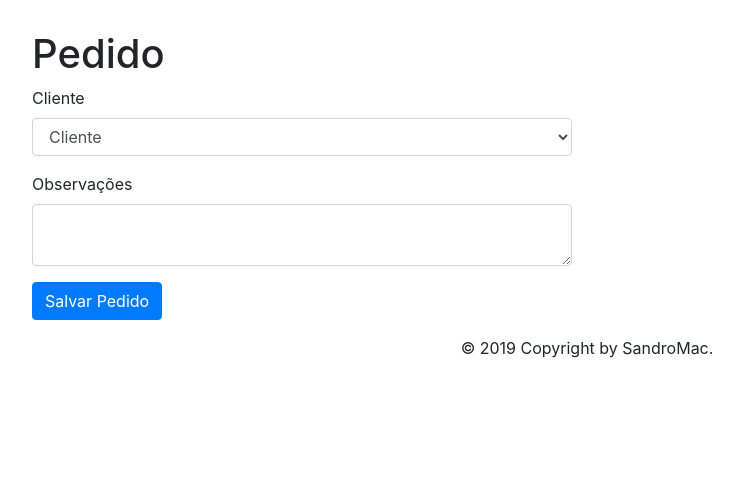
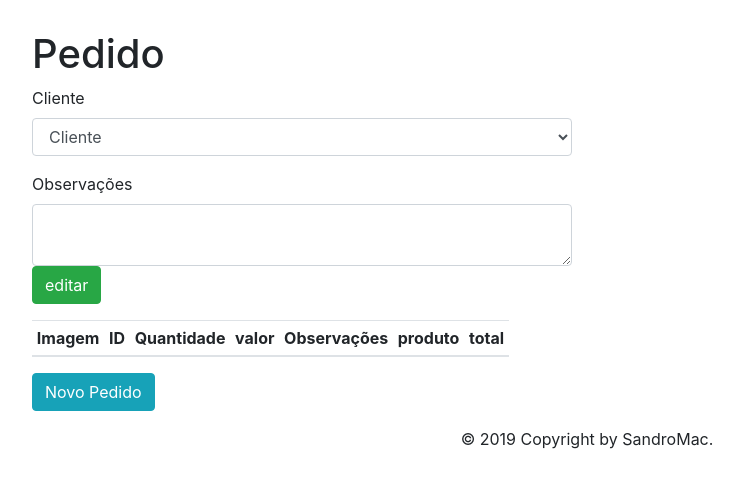
Before and after one commit to SandroVingla/webPythonProjetoEstudo2019_02, a Flask app: page /pedido/novoPedido in a window 1280 px wide. Shown: the part 56-544 px from the top of the page, without its empty margins (53-796 px from the left). Run offline with Flask 2, Linux system fonts and the light colour scheme; the visitor is signed in with stand-in values (Sample User, id 1); lists and menus that the app fills with data are empty; some libraries are stand-ins or nearby versions.

Commit message:
subindo pedidos produtos

```diff
--- a/mod_pedido/pedido.py
+++ b/mod_pedido/pedido.py
@@ -1,7 +1,9 @@
-from flask import current_app, Blueprint, render_template, request, url_for, redirect
+from flask import current_app, Blueprint, render_template, request, url_for, redirect, jsonify
 from mod_login.login import validaSessao
 from models.clienteBD import Cliente
 from models.pedidoDB import Pedido
+from models.pedidos_produtosBD import pedidos_produtos
+from models.produtoDB import Produto
 
 pedidoBP = Blueprint('pedido', __name__, url_prefix='/pedido', template_folder='templates/')
 
@@ -23,10 +25,75 @@ def formPedido():
 
         if pedido.id != None:
             return redirect(url_for('pedido.formEditarPedido', id = pedido.id))
-    return render_template('/formPedido.html', pagina = 'adicionar', clientes = clientes ), 200
+    return render_template('/formPedido.html', pagina = 'adicionar', clientes = clientes), 200
 
 @pedidoBP.route('/editarPedido/<int:id>', methods=['get', 'post'])
 @validaSessao
 def formEditarPedido(id):
+    pedido = Pedido()
+    cliente = Cliente()
+    clientes = cliente.selectAll()
+    result = pedido.get(id)
 
-    return render_template('/formPedido.html', pagina = 'editar'), 200
+    Prod = Produto()
+    tdProdutos = Prod.selectALL()
+
+    prpd = pedidos_produtos()
+    produtos = prpd.getByPedidosId(id)
+
+
+
+    return render_template('/formPedido.html', pagina = 'editar', pedido=pedido, produtos=produtos, tdProdutos = tdProdutos, clientes = clientes), 200
+
+
+@pedidoBP.route('/selecionaProdutoAjax/<int:id>', methods=['get', 'post'])
+@validaSessao
+def selecionaProdutoAjax(id):
+    Prod = Produto()
+    Prod.selectProd(id)
+    return jsonify({'valor':str(Prod.valor)})
+
+
+@pedidoBP.route('/adicionarPedidoProduto/<int:id>', methods=['get', 'post'])
+@validaSessao
+def adicionarPedidoProduto(id):
+
+    if 'editPedido' in request.form:
+        ped = Pedido(request.form['observacoes'], request.form['id_cliente'])
+        ped.id=id
+        ped.update()
+
+
+    if 'editProdutoDB' in request.form:
+        print('fdsdgfdgdf')
+        salvar = pedidos_produtos(
+            id,
+            request.form['id_produto'],
+            request.form['quantidade'],
+            request.form['valor'],
+            request.form['observacao']
+        )
+
+
+        salvar.insert()
+
+    return redirect(url_for('pedido.formEditarPedido', id=id))
+    #return render_template('/formPedido.html', pagina = 'editar', ped = ped, cliente=cliente), 200
+
+@pedidoBP.route('/editProduto/<int:id>', methods=['get', 'post'])
+@validaSessao
+def editProduto(id):
+
+    if 'formEditProduto' in request.form:
+        print('hfjdfhjdf')
+        prod = pedidos_produtos(
+            request.form['quantidade'],
+            request.form['valor'],
+            request.form['observacao']
+        )
+        request.form['quantidade'] = pedido.quantidade
+
+        prod.update()
+
+
+    return redirect(url_for('pedido.formEditarPedido', id=id))
--- a/mod_pedido/templates/formPedido.html
+++ b/mod_pedido/templates/formPedido.html
@@ -4,17 +4,30 @@
 
 {% block content %}
 <h1>Pedido</h1>
-<form method="POST" action="{{url_for('pedido.formPedido')}}">
+{% if pagina == 'editar' %}
+<form method="POST" action="{{url_for('pedido.adicionarPedidoProduto', id = pedido.id)}}">
+    {% else %}
+    <form method="POST" action="{{url_for('pedido.formPedido')}}">
+        {% endif %}
+
 
 
     <div class="row">
         <div class="col col-6">
             <div class="form-group">
                 <label for="observacoes">Cliente</label>
+
                 <select name="id_cliente" class="form-control">
                     <option value="">Cliente</option>
                     {% for cliente in clientes %}
-                    <option value="{{cliente[0]}}">{{cliente[1]}}</option>
+
+                    {% if pagina == 'editar' %}
+
+                    <option {{ 'selected' if pedido.clientes_id|string == cliente[0]|string else '' }} value="{{cliente[0]}}">{{cliente[1]}}</option>
+                    {% else %}
+                    <option  value="{{cliente[0]}}">{{cliente[1]}}</option>
+
+                    {% endif %}
                     {% endfor %}
                 </select>
             </div>
@@ -24,36 +37,44 @@
         <div class="col col-6">
             <div class="form-group">
                 <label for="observacoes">Observações</label>
-                <textarea class="form-control" name="observacoes" id="observacoes" rows="2"></textarea>
+                {% if pagina == 'editar' %}
+                <textarea class="form-control" name="observacoes" id="observacoes" rows="2" value="">{{pedido.observacao}}</textarea>
+                {% else %}
+                <textarea class="form-control" name="observacoes" id="observacoes" rows="2" value=""></textarea>
+                {% endif %}
+
+                <button type='submit' name='editPedido' id='editPedido' class='btn btn-success'><i
+                    class='fas fa-save'></i> editar</button>
+
             </div>
         </div>
     </div>
     {% if pagina == 'editar' %}
-    <hr>
+    <input type="hidden" name="id_pedido" value="{{pedido.id}}">
 
     <div class="row">
         <div class="col col-3">
             <div class="form-group">
                 <label for="produto">Produto</label>
-                <input id="produto" type="text" class="form-control">
+                <select name="id_produto" id="produto"  class="form-control">
+                    <option value="">selecione</option>
+                    {% for produto in tdProdutos %}
+                    <option value="{{produto[0]}}">{{produto[1]}}</option>
+                    {% endfor %}
+                </select>
             </div>
         </div>
+
         <div class="col col-3">
             <div class="form-group">
-                <label for="descricao">Descrição</label>
-                <input id="descricao" type="text" class="form-control">
-            </div>
-        </div>
-        <div class="col col-3">
-            <div class="form-group">
-                <label for="preco">Preço</label>
-                <input id="preco" type="text" class="form-control">
+                <label for="valor">valor</label>
+                <input name="valor" id="valor" type="text" readonly class="form-control">
             </div>
         </div>
         <div class="col col-3">
             <div class="form-group">
                 <label for="quantidade">Quantidade</label>
-                <input id="quantidade" type="text" class="form-control">
+                <input name="quantidade" id="quantidade" type="number" class="form-control" value="1">
             </div>
         </div>
     </div>
@@ -61,13 +82,13 @@
         <div class="col col-3">
             <div class="form-group">
                 <label for="total">Total R$</label>
-                <input id="total" type="text" class="form-control">
+                <input name="total" id="total" type="text" readonly class="form-control">
             </div>
         </div>
         <div class="col col-3">
             <div class="form-group">
                 <label for="observacoes2">Observações</label>
-                <input id="observacoes2" type="text" class="form-control">
+                <input name="observacao" id="observacoes2" type="text" class="form-control">
             </div>
         </div>
     </div>
@@ -76,55 +97,66 @@
     <div class='form-row'>
         <div class='col'>
             <div class="form-group">
-            <button class="btn btn-info"><i class="fa fa-save"></i> Adicionar</button>
                 <button type='submit' name='editProdutoDB' id='editProdutoDB' class='btn btn-success'><i
-                        class='fas fa-save'></i> Salvar</button>
+                    class='fas fa-save'></i> Salvar</button>
 
-                <button type='submit' name='excluiProdutoDB' id='excluiProdutoDB' class='btn btn-danger'><i
-                        class='far fa-trash-alt'></i> Excluir</button>
+
             </div>
         </div>
     </div>
 
+    {% endif %}
 
-
-    <hr>
+    {% if not produto and produto == 'None' %}
+    <p>Pedido nao tem produto cadastrado.</p>
+    {% else %}
 
     <table class="table table-sm table-hover table-responsive">
         <thead>
             <tr>
-                <th scope="col">#</th>
-                <th scope="col">Descrição</th>
-                <th scope="col">Preço</th>
+                <th>Imagem</th>
+                <th scope="col">ID</th>
                 <th scope="col">Quantidade</th>
-                <th scope="col">Total</th>
+                <th scope="col">valor</th>
                 <th scope="col">Observações</th>
+                <th scope="col">produto</th>
+                <th scope="col">total</th>
             </tr>
         </thead>
         <tbody>
+
+            {% for produto in produtos %}
             <tr>
-                <th scope='row'>1</td>
-                <td>teste</td>
-                <td>10,90</td>
-                <td>3</td>
-                <td>32,70</td>
-                <td>sem cebola</td>
+                <td><img src="{{produto[7]|string}}"></td>
+                <td>{{ produto[1] }}</td>
+                <td>{{ produto[2] }}</td>
+                <td>{{ produto[3] }}</td>
+                <td>{{ produto[4] }}</td>
+                <td>{{ produto[5] }}</td>
+                {% set total = produto[2] * produto[3] %}
+                <td>{{ total }}</td>
                 <td>
-                    <form action='' method='POST' name='editProduto'>
-                        <input type='hidden' name='idProduto' value=''>
-                        <button class='btn' type='submit' name='formEditProduto'><i class='fas fa-edit'></i></button>
+                    <form action="{{ url_for('pedido.editProduto', id = pedido.id) }}" method="POST">
+                            <button class='btn btn-primary' type='submit' name='formEditProduto'>alterar</button>
                     </form>
+
                 </td>
+                {% endfor %}
             </tr>
         </tbody>
     </table>
-    {% endif %}
+   {% endif %}
 
-    <div class="row">
+    <!--<div class="row">
         <div class="col">
             <button class='btn btn-primary' type='submit'>Salvar Pedido</button>
+
         </div>
-    </div>
+    </div>-->
+    <form action="{{ url_for('pedido.formPedido') }}" method="POST">
+            <button class="btn btn-info" type="submit" name="formNovoPedido"><i class="fas fa-plus-circle"></i>
+                Novo Pedido</button>
+    </form>
 
 
 
--- a/models/produtoDB.py
+++ b/models/produtoDB.py
@@ -14,7 +14,7 @@ class Produto(object):
         banco=Banco()
         try:
             c=banco.conexao.cursor()
-            c.execute("select id_produtos, descricao, valor, CONVERT(imagem USING utf8) from tb_produtos")
+            c.execute("select id_produto, descricao, valor, CONVERT(imagem USING utf8) from tb_produtos")
             result = c.fetchall()
             c.close()
             return result
@@ -26,7 +26,7 @@ class Produto(object):
         banco=Banco()
         try:
             c=banco.conexao.cursor()
-            c.execute("select id_produtos, descricao, valor, CONVERT(imagem USING utf8) from tb_produtos where id_produto = %s" , (id_produto))
+            c.execute("select id_produto, descricao, valor, CONVERT(imagem USING utf8) from tb_produtos where id_produto = %s" , (id_produto))
 
             for linha in c:
                 self.id_produto = linha[0]
--- /dev/null
+++ b/static/js/japp.js
@@ -0,0 +1,30 @@
+$("#produto").on("change", function(){
+    if($(this).val() != ""){
+        $.ajax({
+            method:'GET',
+            url:'/pedido/selecionaProdutoAjax/' + $(this).val()
+        }).done(function(data) {
+            $('#valor').val(data.valor)
+            calculaTotal()
+        })
+    }
+})
+
+function calculaTotal(){
+    var preco =  $('#valor').val();
+    var quantidade = $('#quantidade').val();
+    var total = 0
+    if(quantidade >= 1 && quantidade != ''){
+
+        total = preco * quantidade;
+        total = total.toFixed(2);
+        $('#total').val(total);
+
+    }else{
+        $('#quantidade').val("1");
+    }
+}
+
+$('#quantidade').on('keyup', function(){
+    calculaTotal()
+})
--- a/templates/modelo.html
+++ b/templates/modelo.html
@@ -84,6 +84,8 @@
     <script src="{{ url_for('static', filename='js/jquery-3.4.1.min.js') }}"></script>
     <script src="{{ url_for('static', filename='js/popper.min.js') }}"></script>
     <script src="{{ url_for('static', filename='bootstrap-3.4.1/js/bootstrap.min.js') }}"></script>
+
+    <script src="{{ url_for('static', filename='js/japp.js') }}"></script>
 </body>
 
 </html>
```
Also changed, not shown: mod_pedido/pedidoForm.py (added, +18 -0 lines), mod_pedido/templates/formListaPedido.html (+14 -12 lines), models/pedidoDB.py (+10 -10 lines), models/pedidos_produtosBD.py (added, +104 -0 lines).
